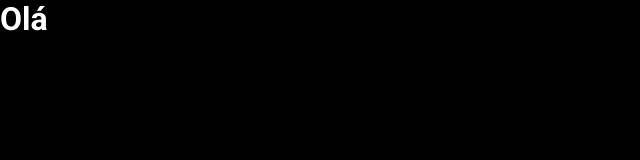
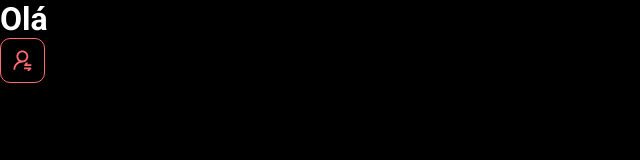
Before and after one commit to dnadocodigo/dsmeta.react.spring.github.io, a React (Vite) app in the folder frontend/: page / in a window 1280 px wide. Shown: the top 160 px of the page, without its empty margins (0-640 px from the left). Built offline with nearby package versions, Linux system fonts and the light colour scheme.

Commit message:
First component

```diff
--- a/frontend/src/App.tsx
+++ b/frontend/src/App.tsx
@@ -1,7 +1,11 @@
+import NotificationButton from "./components/notificatioButton/Index"
+
 function App() {
     return(
-
+      <>
       <h1>Olá </h1>
+      <NotificationButton />
+      </>
     )
   }
 
--- /dev/null
+++ b/frontend/src/components/notificatioButton/Index.tsx
@@ -0,0 +1,13 @@
+import icon from "../../assets/img/notification-icon.svg";
+
+import "./style.css";
+
+function NotificationButton(){
+  return(
+      <div className="btn">
+           <img src={icon} alt="notificar" />
+      </div>
+  )
+}
+
+export default NotificationButton
--- /dev/null
+++ b/frontend/src/components/notificatioButton/style.css
@@ -0,0 +1,18 @@
+.sales-btn{
+  display: flex;
+  justify-content: center;
+}
+.btn{
+  display: flex;
+  align-items: center;
+  justify-content: center;
+  height: 2.812rem;
+  width: 2.812rem;
+  color: rgba(255, 107, 114, 0.1);
+  border: 1px solid #ff6b72;
+  border-radius: 0.625rem;
+  cursor: pointer
+}
+.btn img{
+  width: 1.188rem;
+}
```
Also changed, not shown: frontend/src/assets/img/notification-icon.svg (added).
